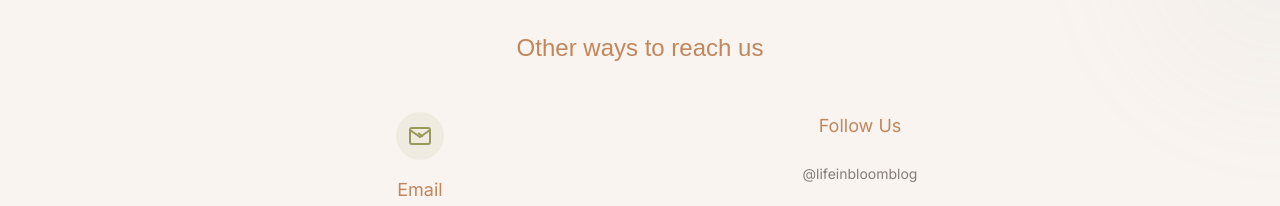
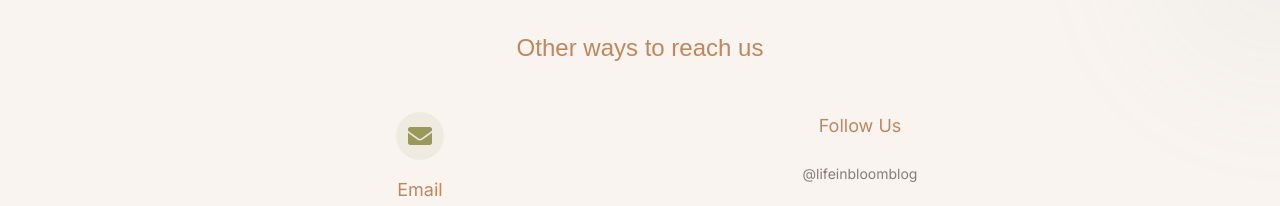
Before and after one commit to Giftsimiyu/lifeinbloom, a Next.js app: page /contact in a window 1280 px wide. Shown: the part 1520-1726 px from the top of the page. Built offline with nearby package versions, Linux system fonts and the light colour scheme; no server answers; a web font is replaced by a local one.

Commit message:
added an new package

```diff
--- a/package.json
+++ b/package.json
@@ -18,6 +18,7 @@
     "@sanity/table": "^2.0.1",
     "@sanity/vision": "^4.22.0",
     "@tailwindcss/typography": "^0.5.19",
+    "@vercel/analytics": "^2.0.1",
     "framer-motion": "^12.29.0",
     "next": "^16.2.6",
     "next-sanity": "^11.6.12",
--- a/src/app/contact/page.tsx
+++ b/src/app/contact/page.tsx
@@ -95,16 +95,7 @@ export default function ContactPage() {
                 whileHover={{ scale: 1.1, rotate: 180 }}
                 transition={{ type: 'spring', stiffness: 400 }}
               >
-                <svg
-                  className="w-6 h-6 text-(--color-accent-olive)"
-                  viewBox="0 0 24 24"
-                  fill="none"
-                  stroke="currentColor"
-                  strokeWidth="2"
-                >
-                  <rect x="2" y="4" width="20" height="16" rx="2" />
-                  <path d="m10 9 5 3.5M2 6l10 7 10-7" />
-                </svg>
+                <FaEnvelope className="w-6 h-6 text-(--color-accent-olive)" />
               </motion.div>
               <h3 className="font-display text-lg text-(--color-accent-wilderness) mb-2">
                 Email
--- a/src/app/layout.tsx
+++ b/src/app/layout.tsx
@@ -1,5 +1,6 @@
 import type { Metadata } from "next";
 import { Inter } from "next/font/google";
+import { Analytics } from "@vercel/analytics/next";
 import "./globals.css";
 import localFont from "next/font/local";
 import NavbarFooterWrapper from "./components/navbarFooterWrapper";
@@ -83,6 +84,7 @@ export default function RootLayout({
             <NavbarFooterWrapper>{children}</NavbarFooterWrapper>
           </WishlistProvider>
         </CartProvider>
+        <Analytics />
       </body>
     </html>
   );
```
Also changed, not shown: 1 other file (tests, documents, lock files or other folders).
